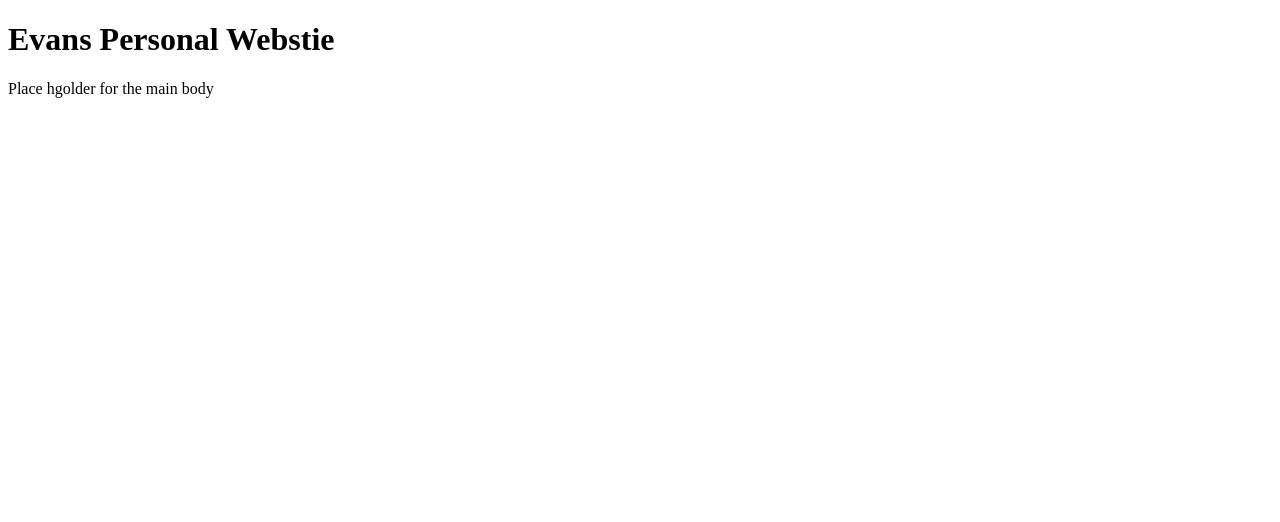
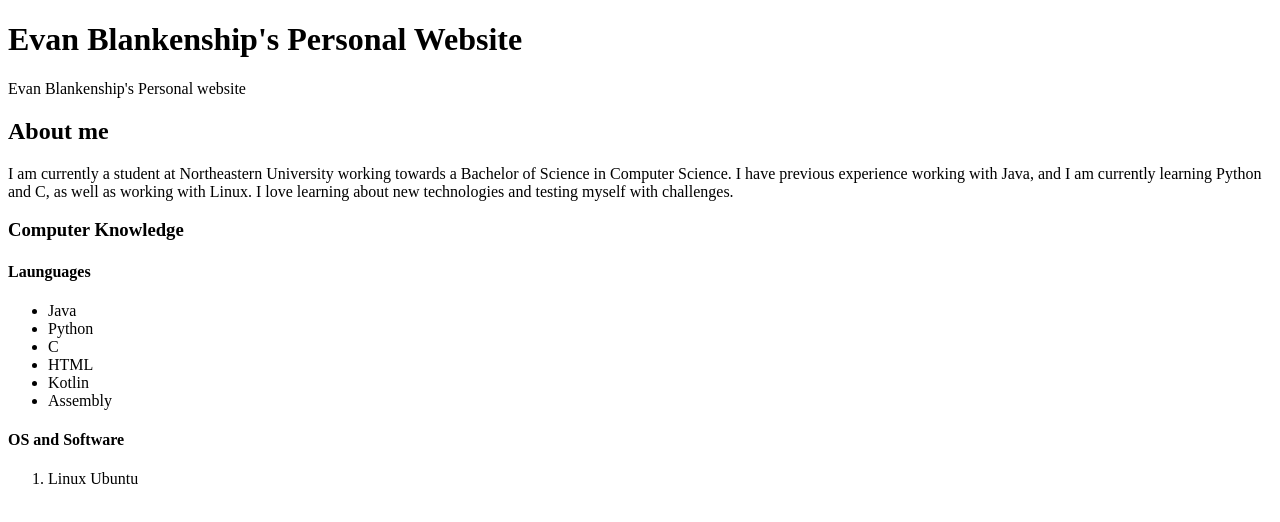
Before and after one commit to eblankenship27/eblankenship27.github.io, a plain HTML site: page index.html in a window 1280 px wide. Drawn offline with Linux system fonts and the light colour scheme.

Commit message:
Update index.html

```diff
--- a/index.html
+++ b/index.html
@@ -4,11 +4,31 @@
         <title>Evan Blankenship's Project Website</title>
     </head>
     <body>
-        <h1>
-            Evans Personal Webstie
-        </h1>
-        <p>
-            Place hgolder for the main body
-        </p>
+        <div id="top">
+            <h1>Evan Blankenship's Personal Website</h1>Evan Blankenship's Personal website
+        </div>
+        <div id="about">
+            <h2>About me</h2>
+            <p>I am currently a student at Northeastern University working towards a Bachelor of Science in Computer Science.
+            I have previous experience working with Java, and I am currently learning Python and C, as well as working with Linux.
+            I love learning about new technologies and testing myself with challenges.</p>
+            <h3>Computer Knowledge</h3>
+            <h4>Launguages</h4>
+            <ul>
+                <li>Java</li>
+                <li>Python</li>
+                <li>C</li>
+                <li>HTML</li>
+                <li>Kotlin</li>
+                <li>Assembly</li>
+            </ul>
+            <h4>OS and Software</h4>
+            <ol>
+                <li>Linux Ubuntu</li>
+            </ol>
+        </div>
+        <div id="contact">
+
+        </div>
     </body>
 </html>
```
